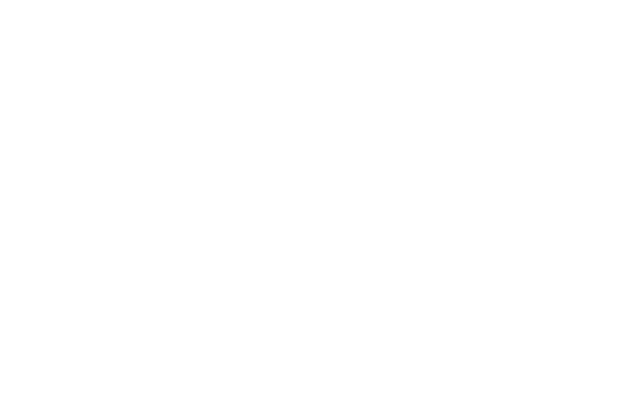
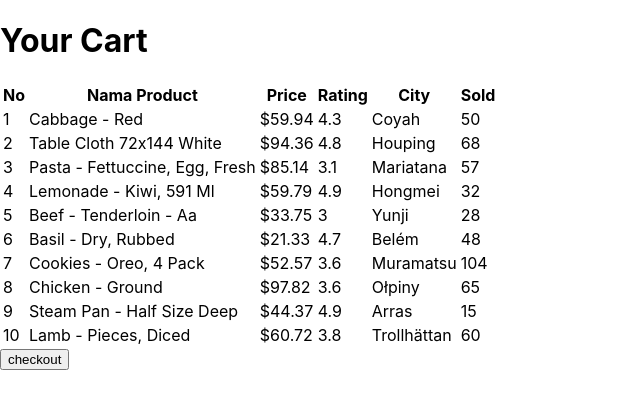
Before and after one commit to syamtrax/microservices, a React (Create React App) app in the folder client/: page /cart in a window 1280 px wide. Before the commit this address had no page. Shown: the top 408 px of the page, without its empty margins (0-640 px from the left). Built offline with nearby package versions, Linux system fonts and the light colour scheme.

Commit message:
separate data and main service

```diff
--- a/client/src/App.js
+++ b/client/src/App.js
@@ -1,5 +1,6 @@
 import Homepage from './Pages/Homepage.js'
 import Lists from './Pages/Lists.js'
+import Cart from "./Pages/Cart"
 import { BrowserRouter, Route, Routes } from 'react-router-dom'
 
 function App() {
@@ -9,6 +10,7 @@ function App() {
         <Routes>
           <Route path="/" exact element={<Homepage/>} />
           <Route path="/Lists" exact element={<Lists />} />
+          <Route path="/cart" exact element = {<Cart/>}/>
         </Routes>
       </BrowserRouter>
     </div>
--- /dev/null
+++ b/client/src/Pages/Cart.js
@@ -0,0 +1,57 @@
+
+// eslint-disable-next-line no-empty-pattern
+const Cart = ({ }) => {
+    const cart = [
+        { "id": 990, "product_name": "Cabbage - Red", "price": "$59.94", "rating": 4.3, "location": "Coyah", "sold": 50 },
+        { "id": 991, "product_name": "Table Cloth 72x144 White", "price": "$94.36", "rating": 4.8, "location": "Houping", "sold": 68 },
+        { "id": 992, "product_name": "Pasta - Fettuccine, Egg, Fresh", "price": "$85.14", "rating": 3.1, "location": "Mariatana", "sold": 57 },
+        { "id": 993, "product_name": "Lemonade - Kiwi, 591 Ml", "price": "$59.79", "rating": 4.9, "location": "Hongmei", "sold": 32 },
+        { "id": 994, "product_name": "Beef - Tenderloin - Aa", "price": "$33.75", "rating": 3.0, "location": "Yunji", "sold": 28 },
+        { "id": 995, "product_name": "Basil - Dry, Rubbed", "price": "$21.33", "rating": 4.7, "location": "Belém", "sold": 48 },
+        { "id": 996, "product_name": "Cookies - Oreo, 4 Pack", "price": "$52.57", "rating": 3.6, "location": "Muramatsu", "sold": 104 },
+        { "id": 997, "product_name": "Chicken - Ground", "price": "$97.82", "rating": 3.6, "location": "Ołpiny", "sold": 65 },
+        { "id": 998, "product_name": "Steam Pan - Half Size Deep", "price": "$44.37", "rating": 4.9, "location": "Arras", "sold": 15 },
+        { "id": 999, "product_name": "Lamb - Pieces, Diced", "price": "$60.72", "rating": 3.8, "location": "Trollhättan", "sold": 60 },
+    ]
+
+    const handleClick = () => {
+
+    }
+
+
+    return <>
+        <div>
+            <h1>Your Cart</h1>
+            <table id="products-tb" className='display'>
+                <thead>
+                    <tr>
+                        <th>No</th>
+                        <th>Nama Product</th>
+                        <th>Price</th>
+                        <th>Rating</th>
+                        <th>City</th>
+                        <th>Sold</th>
+                    </tr>
+                </thead>
+                <tbody>
+                    {
+                        cart.map(({ id, product_name, price, rating, location, sold }, index) => (
+                            <tr key={id}>
+                                <td>{index + 1}</td>
+                                <td > {product_name} </td>
+                                <td >{price}</td>
+                                <td >{rating}</td>
+                                <td >{location}</td>
+                                <td >{sold}</td>
+                            </tr>
+                        ))
+                    }
+                </tbody>
+            </table>
+
+            <button onClick={handleClick}>checkout</button>
+        </div>
+    </>
+}
+
+export default Cart
--- a/client/src/Pages/Homepage.js
+++ b/client/src/Pages/Homepage.js
@@ -5,7 +5,10 @@ function Homepage() {
       <div>
            <Link to="/Lists">
                <button>Lihat List Barang</button>
-           </Link>
+        </Link>
+        <Link to="/cart">
+            <button>Cart</button>
+        </Link>
       </div>
     );
   }
--- a/client/src/Pages/Lists.js
+++ b/client/src/Pages/Lists.js
@@ -31,13 +31,14 @@ function Lists(){
                     </thead>
                     <tbody>
                         {
-                            data.map(({id, product_name, price, rating, location, sold}) =>(
-                                <tr>
-                                    <td  key={id}> {product_name} </td>
-                                    <td key={id}>{price}</td>
-                                    <td key={id}>{rating}</td>
-                                    <td key={id}>{location}</td>
-                                    <td key={id}>{sold}</td>
+                            data.map(({id, product_name, price, rating, location, sold}, index) =>(
+                                <tr key={id}>
+                                    <td>{ index+1}</td>
+                                    <td > {product_name} </td>
+                                    <td >{price}</td>
+                                    <td >{rating}</td>
+                                    <td >{location}</td>
+                                    <td >{sold}</td>
                                 </tr>
                             ))
                             }
@@ -45,20 +46,6 @@ function Lists(){
                 </table>
 
             </div>
-
-            {(typeof data === 'undefined')? (
-                <p>Loading ... </p>
-            ): (
-            data.map(({id, product_name, price, rating, location, sold}) =>(
-                <>
-                    <h2 key={id}> {product_name} </h2>
-                    <p key={id}>{price}</p>
-                    <p key={id}>{rating}</p>
-                    <p key={id}>{location}</p>
-                    <p key={id}>{sold}</p>
-                </>
-            ))
-            )}
       </div>
   )
 }
```
Also changed, not shown: 2 other files (tests, documents, lock files or other folders).
